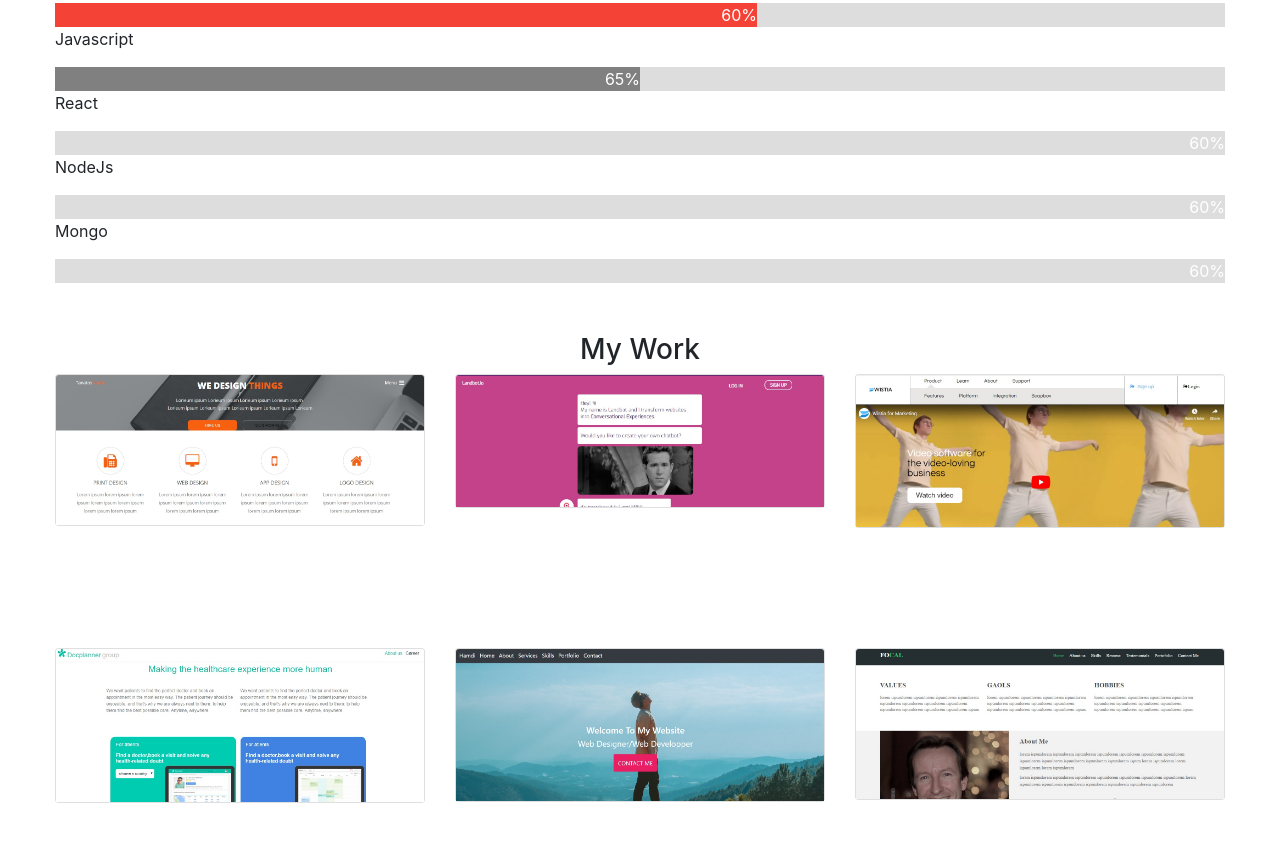
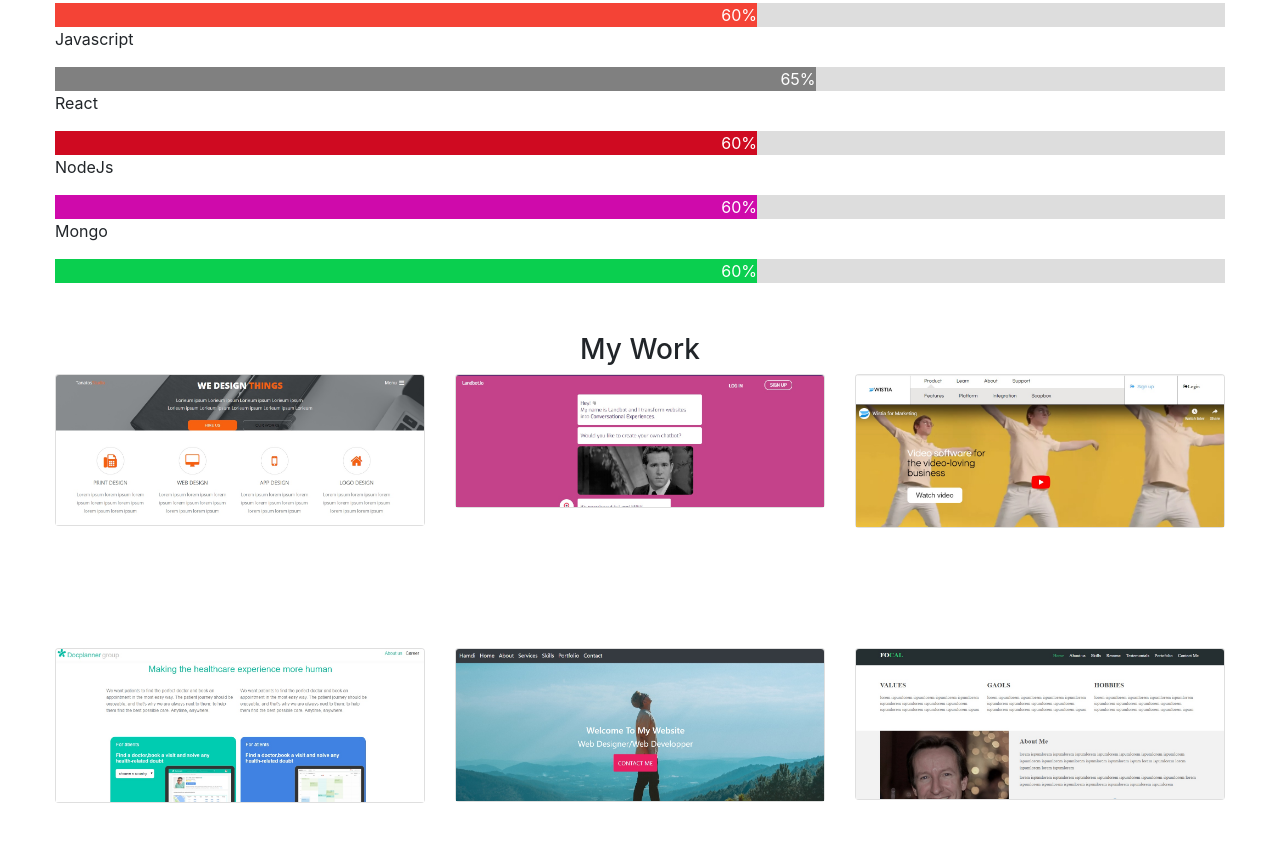
Before and after one commit to hamdihadj2011/portfolio, a plain HTML site: page index.html in a window 1280 px wide. Shown: the part 1811-2652 px from the top of the page. Drawn offline with nearby package versions, Linux system fonts and the light colour scheme.

Commit message:
Update main.css

```diff
--- a/css/main.css
+++ b/css/main.css
@@ -194,7 +194,10 @@ header .text p{
 .html {width: 90%; background-color: #4CAF50;}
 .css {width: 80%; background-color: #2196F3;}
 .jq {width: 60%; background-color: #f44336;}
-.js {width: 50%; background-color: #808080;}
+.js {width: 65%; background-color: #808080;}
+.react {width: 60%; background-color: #cf0a21;}
+.node {width: 60%; background-color: #cf0aab;}
+.mongo {width: 60%; background-color: #0acf4f;}
 
 
 
```
